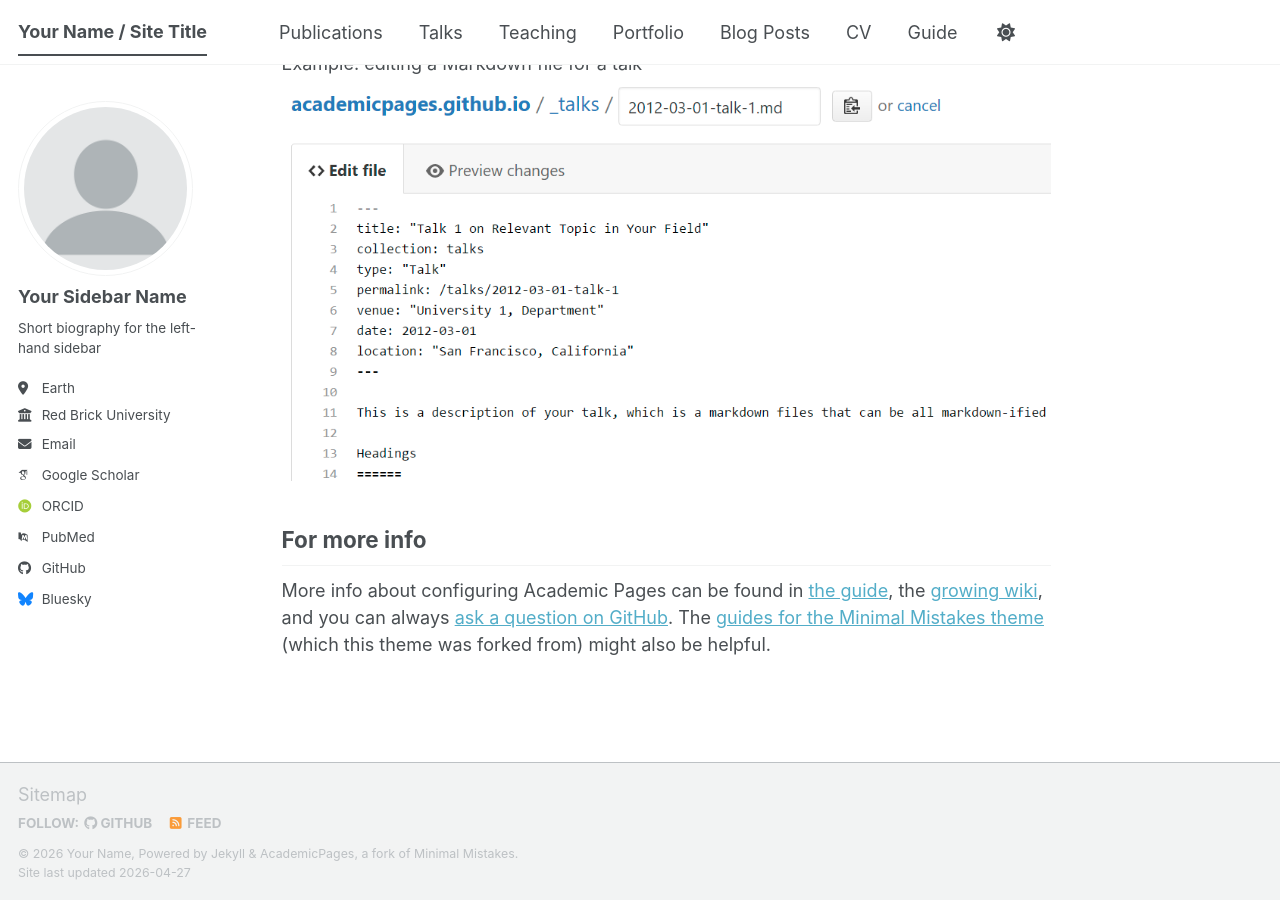
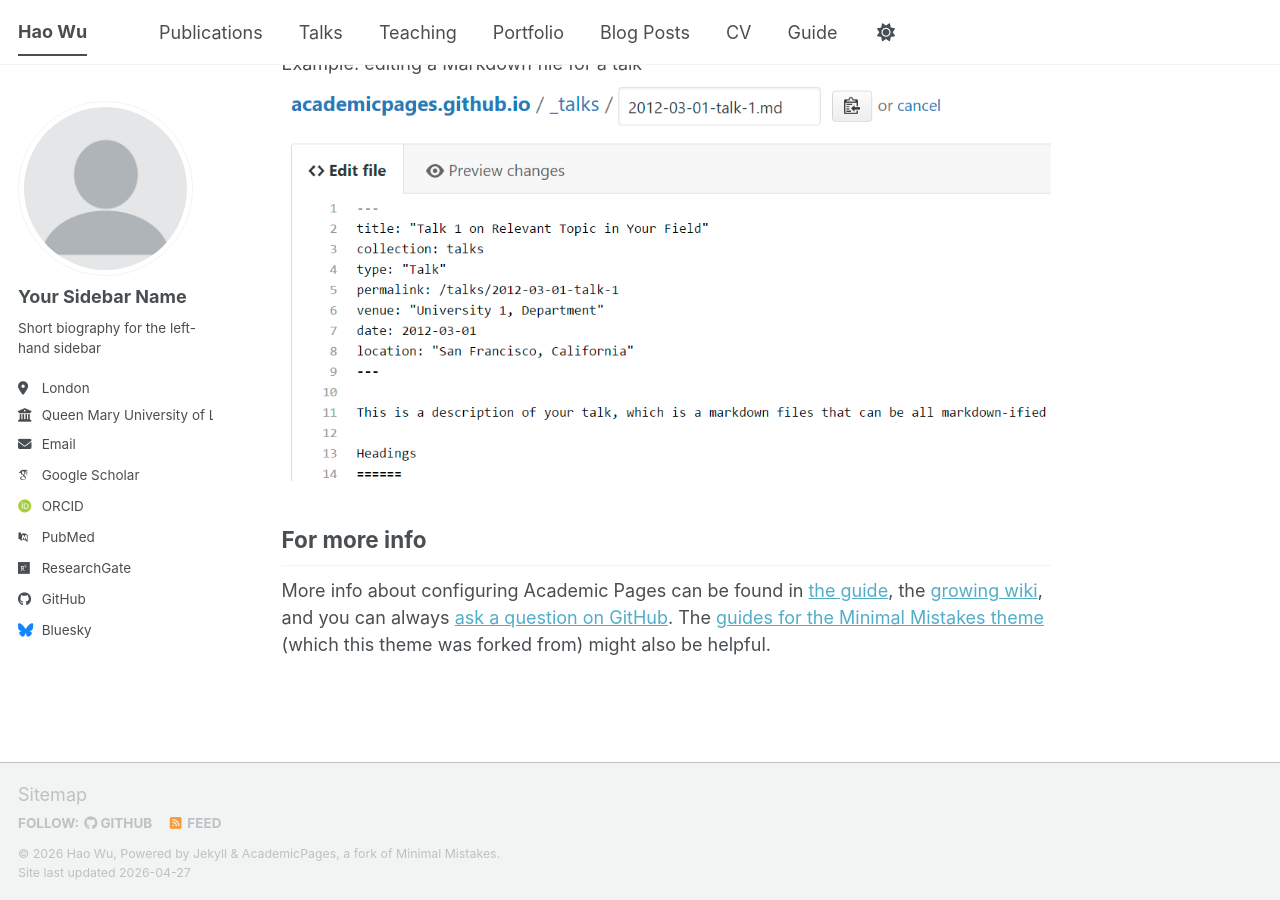
Before and after one commit to haowuqmul-cloud/haowu.github.io, a Jekyll site: the page built from _pages/about.md, in a window 1280 px wide and 900 px high, scrolled down 2720 px. Built offline with Jekyll 4.4.1, drawn with Linux system fonts in a browser that asks for light colours; some web fonts are replaced; a script bundle is joined from its source files by our own code; library files that are not in the unit come from our copies.

Commit message:
Update personal information in _config.yml

```diff
--- a/_config.yml
+++ b/_config.yml
@@ -9,11 +9,11 @@
 # Basic Site Settings
 locale                   : "en-US"
 site_theme               : "default" # The available themes options are "default", "air", "sunrise", "mint", "dirt" and "contrast"
-title                    : "Your Name / Site Title"
+title                    : "Hao Wu"
 title_separator          : "-"
-name                     : &name "Your Name"
-description              : &description "Your Name's academic portfolio"   # Update this with a general description of your site, this is the default if not overridden by a page
-url                      : https://academicpages.github.io # The base hostname & protocol for your site e.g. "https://[your GitHub username].github.io",
+name                     : &name "Hao Wu"
+description              : &description "PhD Candidate in Finance at Queen Mary University of London"   # Update this with a general description of your site, this is the default if not overridden by a page
+url                      : https://haowuqmul-cloud.github.io # The base hostname & protocol for your site e.g. "https://[your GitHub username].github.io",
                                                            # or if you already have some other page hosted on Github then use "https://[your GitHub username].github.io/[Your Repo Name]"
 baseurl                  : "" # the subpath of your site, e.g. "/blog"
 repository               : "academicpages/academicpages.github.io"
@@ -27,10 +27,10 @@ author:
   name             : "Your Sidebar Name"
   pronouns         : # example: "she/her"
   bio              : "Short biography for the left-hand sidebar"
-  location         : "Earth"
-  employer         : "Red Brick University"
+  location         : "London"
+  employer         : "Queen Mary University of London"
   uri              : # URL
-  email            : "none@example.org"
+  email            : "hao.wu@qmul.ac.uk"
 
   # Academic websites
   academia         : # URL
@@ -42,7 +42,7 @@ author:
   semantic         : # URL
   ssrn             : # URL
   pubmed           : "https://www.ncbi.nlm.nih.gov/pubmed/?term=john+snow"
-  researchgate     : # URL
+  researchgate     : https://www.researchgate.net/profile/Hao-Wu-501
   scopus           : # URL
   zotero           : # URL
 
```
